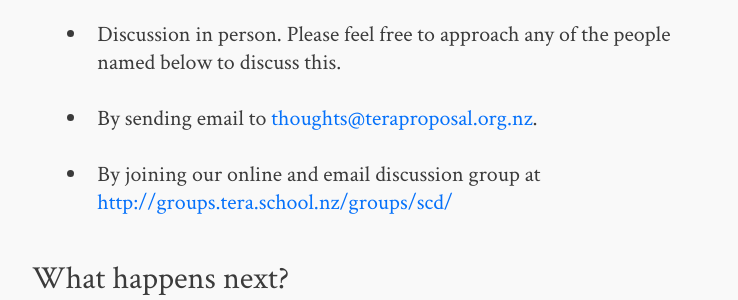
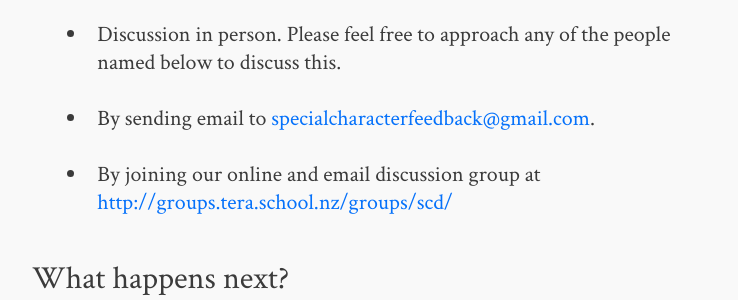
Before and after one commit to utunga/specialcharacter, a Jekyll site: the page built from index.md, in a window 1280 px wide and 900 px high, scrolled down 1651 px. Shown: the part 156-456 px from the top of the window, without its empty margins (268-1006 px from the left). Built offline with Jekyll 4.4.1, drawn with Linux system fonts in a browser that asks for light colours; comment, search, counter and statistics services are not loaded.

Commit message:
add special character 'guidelines' in a bunch of places .. and switch to forwarding address specialcharacterfeedback@gmail.com

```diff
--- a/index.md
+++ b/index.md
@@ -36,7 +36,7 @@ If you have any feedback to offer there are three ways we invite you to do that.
 
 - Discussion in person. Please feel free to approach any of the people named below to discuss this.
 
-- By sending email to <a href="mailto:thoughts@teraproposal.org.nz">thoughts@teraproposal.org.nz</a>.
+- By sending email to <a href="mailto:specialcharacterfeedback@gmail.com">specialcharacterfeedback@gmail.com</a>.
 
 - By joining our online and email discussion group at <a href="http://groups.tera.school.nz/groups/scd/">http://groups.tera.school.nz/groups/scd/</a>
 
```
